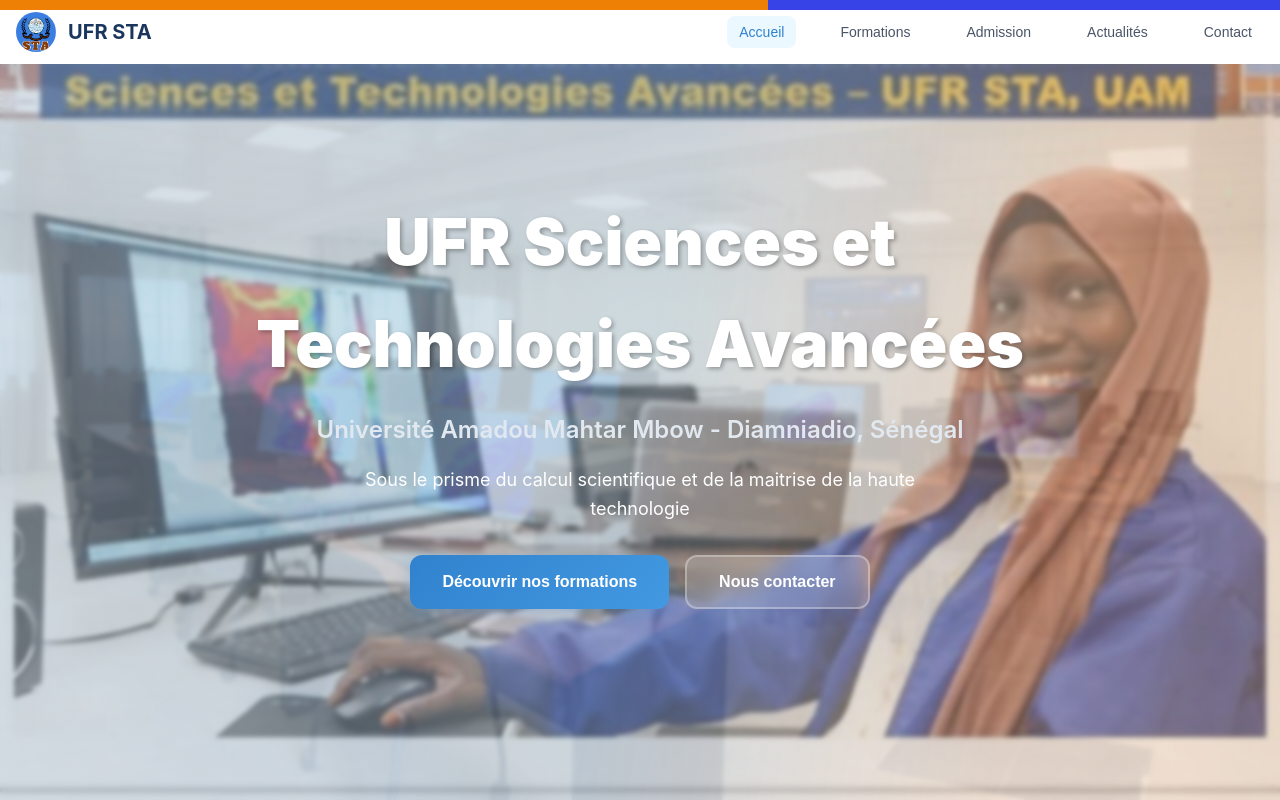
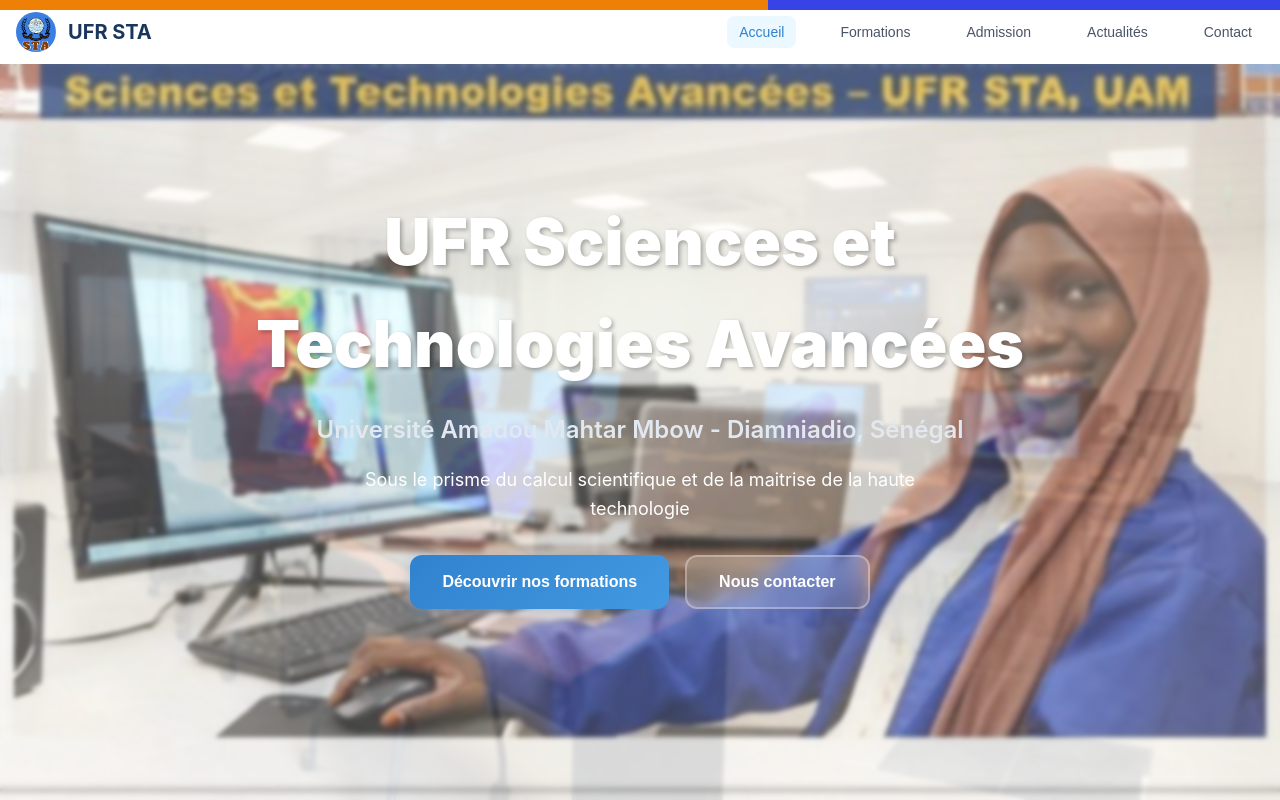
Before and after one commit to MHD-drame/STA-connect, a plain HTML site: page index.html in a window 1280 px wide. Shown: the top 800 px of the page. Drawn offline with Linux system fonts and the light colour scheme.

```diff
--- a/index.html
+++ b/index.html
@@ -332,12 +332,12 @@
             left: 0;
             right: 0;
             bottom: 0;
-            background: linear-gradient(
+            /*background: linear-gradient(
             100deg,
-               /* rgba(55, 115, 204, 0.9) 0%,*/
+                rgba(55, 115, 204, 0.9) 0%,
                 rgba(122, 157, 189, 0.3)50%,
                 rgba(209, 139, 89, 0.2) 80%
-            );
+            );*/
             backdrop-filter: blur(2px);
             z-index: 1;
         }
```
